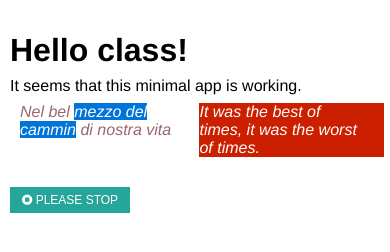
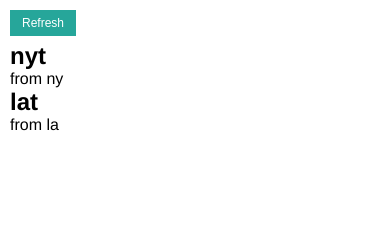
Before and after one commit to spencer-p/cs121-cordova, a plain HTML site: page www/index.html in a window 390 px wide. Drawn offline with Linux system fonts and the light colour scheme; some packages are replaced by stand-ins of ours.

Commit message:
end of class

```diff
--- a/www/index.html
+++ b/www/index.html
@@ -46,19 +46,12 @@
 
     <div id="vue-div" class="app" style="display:none">
 
-        <h1>Hello class!</h1>
-        <p>It seems that this minimal app is working.</p>
+        <button v-on:click="refresh">Refresh</button>
 
-        <div class="container mytextcolumns">
-            <div class="half compressible">
-                Nel bel <span class="blue">mezzo del cammin</span> di nostra vita
-            </div>
-            <div class="half compressible red">
-                It was the best of times, it was the worst of times.
-            </div>
+        <div v-for="p in papers" class="newspaper">
+            <div class="title">${p.title}</div>
+            <div class="subtitles">${p.subtitle}</div>
         </div>
-
-        <button class="stopbutton"><i class="fa fa-stop-circle"></i> PLEASE STOP</button>
 
     </div>
     <script type="text/javascript" src="cordova.js"></script>
--- a/www/js/index.js
+++ b/www/js/index.js
@@ -29,10 +29,19 @@
     };
 
     self.ondeviceready = function () {
-        // This callback is called once Cordova has finished its own initialization.
+        // This callback is called once Cordova has finished
+        // its own initialization.
         console.log("The device is ready");
-        $("#vue-div").show();
+        $("#vue-div").show(); // This is jQuery.
         self.is_configured = true;
+    };
+
+    self.refresh = function () {
+        var new_list = [
+            {title: 'wp', subtitle: 'from dc'},
+            {title: 'mn', subtitle: 'from sb'}
+        ];
+        self.vue.papers = new_list;
     };
 
     self.vue = new Vue({
@@ -40,8 +49,13 @@
         delimiters: ['${', '}'],
         unsafeDelimiters: ['!{', '}'],
         data: {
+            papers: [
+                {title: 'nyt', subtitle: 'from ny'},
+                {title: 'lat', subtitle: 'from la'}
+            ]
         },
         methods: {
+            refresh: self.refresh
         }
 
     });
--- a/www/sass/_main.scss
+++ b/www/sass/_main.scss
@@ -15,4 +15,9 @@
     padding-left: 10px;
     padding-right: 10px;
   }
+  .title {
+    font-weight: bold;
+    font-size: 150%;
+  }
+
 }
```
Also changed, not shown: www/css/myapp.css.
